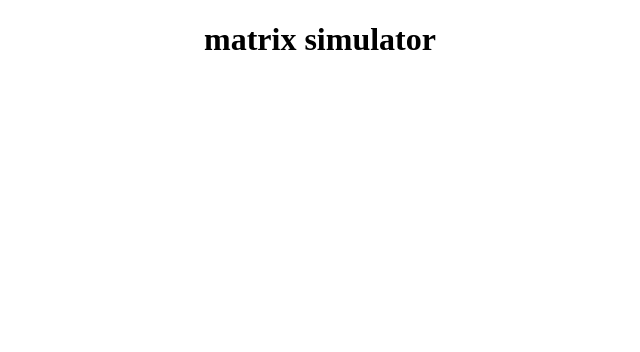
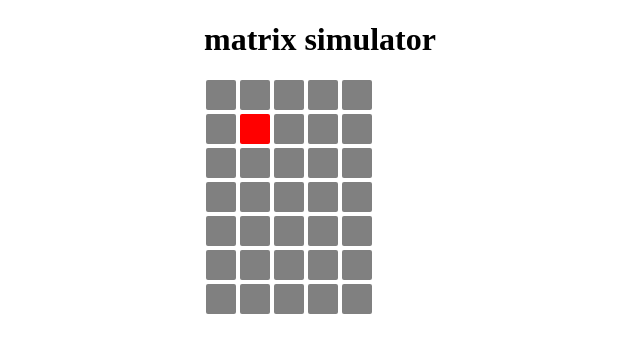
Before and after one commit to ryanmjacobs/matrix, a plain HTML site: page index.html in a window 1280 px wide. Shown: the whole page, without its empty margins (186-826 px from the left). Drawn offline with Linux system fonts and the light colour scheme.

Commit message:
add main.js

```diff
--- a/index.html
+++ b/index.html
@@ -9,6 +9,7 @@
     <body>
         <h1>matrix simulator</h1>
         <div id="matrix"></div>
+        <script src="./matrix.js"></script>
         <script src="./main.js"></script>
     </body>
 </html>
--- /dev/null
+++ b/main.js
@@ -0,0 +1,5 @@
+/**
+ * matrix_sim/main.js
+ */
+
+set_led(1, 1, RED);
```
